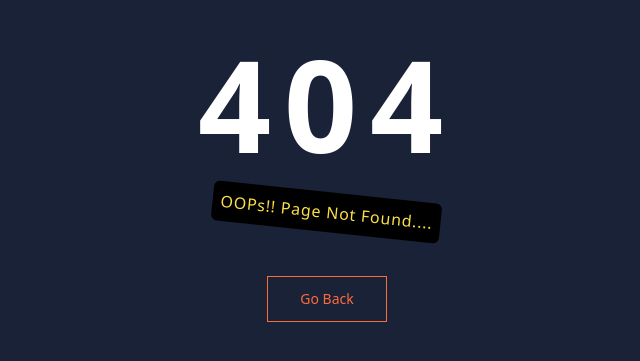
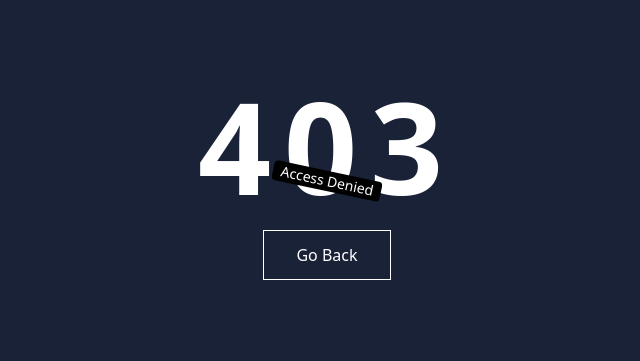
Before and after one commit to vandan501/LMS_MERNStack, a React (Create React App) app in the folder client/: page /denied in a window 1280 px wide. Before the commit this address had no page. Shown: the part 219-580 px from the top of the page, without its empty margins (313-953 px from the left). Built offline with nearby package versions, Linux system fonts and the light colour scheme.

Commit message:
denied page added in client

```diff
--- a/client/src/App.js
+++ b/client/src/App.js
@@ -6,6 +6,7 @@
 import AboutUs from './Pages/AboutUs.js';
 import Contact from './Pages/Contact';
 import CourseList from './Pages/Course/CourseList';
+import Denied from './Pages/Denied';
 import HomePage from './Pages/HomePage.js';
 import Login from './Pages/Login';
 import NotFound from './Pages/NotFound';
@@ -20,6 +21,7 @@
       <Route path='/signup' element={<SignUp />}> </Route>
       <Route path='/login' element={<Login />}> </Route>
       <Route path='/contact' element={<Contact />}> </Route>
+      <Route path='/denied' element={<Denied />}> </Route>
       <Route path='/courses' element={<CourseList />}> </Route>
       <Route path='*' element={<NotFound />}> </Route>
     </Routes>
--- /dev/null
+++ b/client/src/Pages/Denied.js
@@ -0,0 +1,24 @@
+import React from "react";
+import {  useNavigate } from "react-router-dom";
+function Denied()
+{
+    const navigate=useNavigate();
+return (
+    <main className="h-screen w-full flex flex-col  items-center justify-center bg-[#1A2238]">
+    <h1 className="text-9xl font-extrabold text-white tracking-widest">
+    403
+    </h1>
+    <div className="bg-black text-white px-2 text-sm rounded rotate-12 absolute">
+    Access Denied
+    </div>
+    <button onClick={()=> navigate(-1)} className="mt-5">
+
+<span className="relative block px-8 py-3 bg-[#1A2238] border border-current text-white ">
+    Go Back
+    </span>
+    </button>
+    </main>
+
+);
+}
+export default Denied;
```
